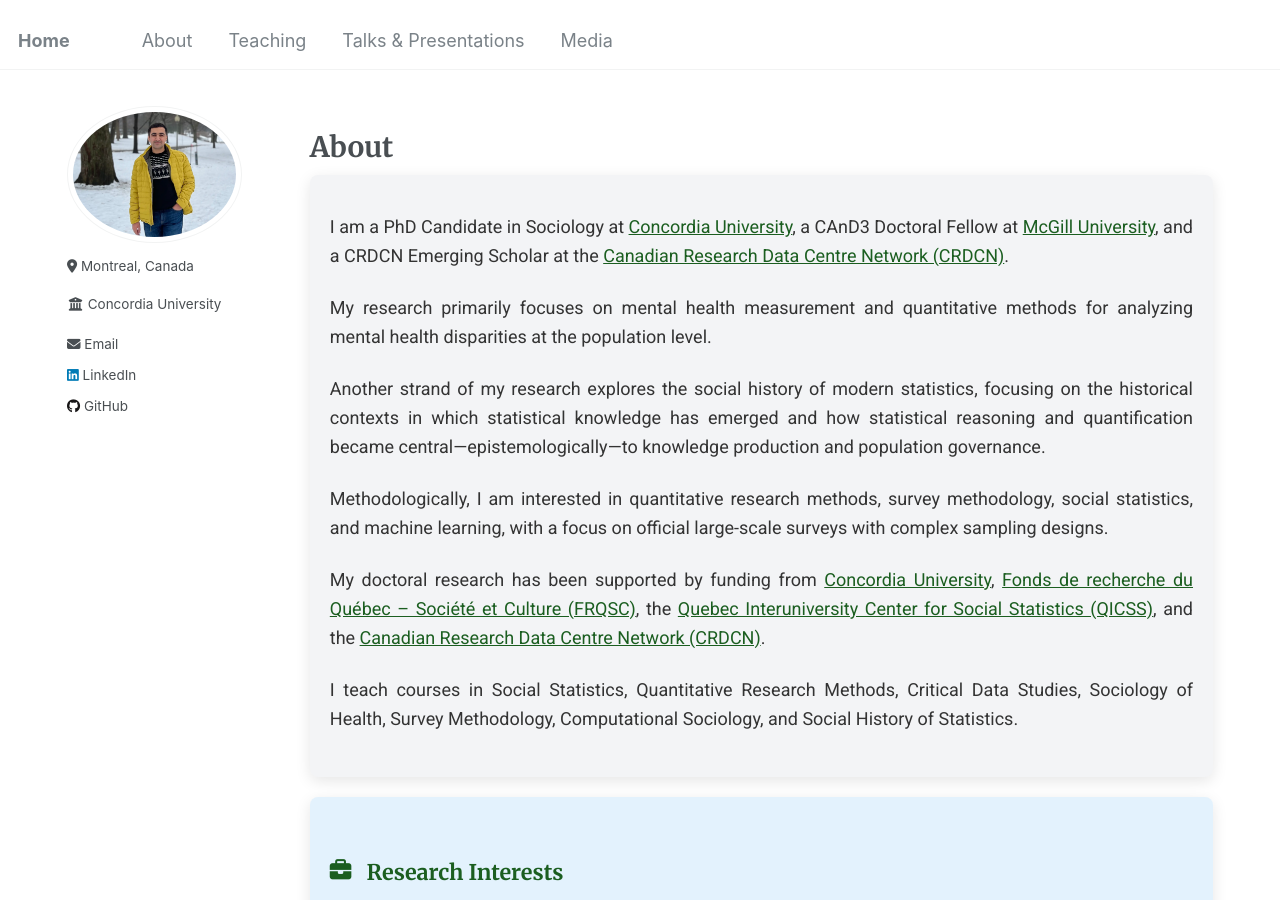
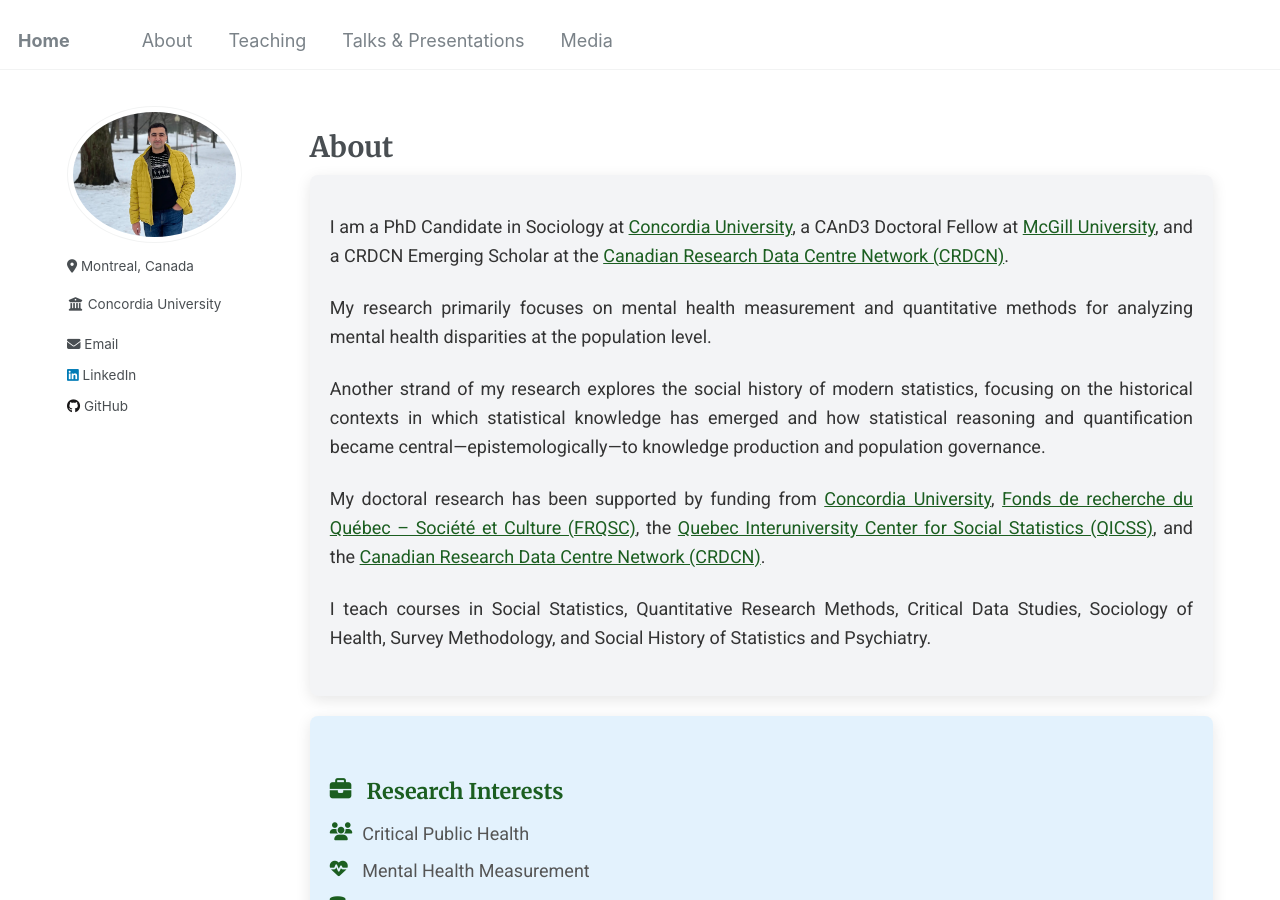
Before and after one commit to Mohsnmonji/mohsnmonji.github.io, a Jekyll site: the page built from about-me.md, in a window 1280 px wide and 900 px high. Built offline with Jekyll 4.4.1, drawn with Linux system fonts in a browser that asks for light colours.

Commit message:
Update about-me.md

```diff
--- a/about-me.md
+++ b/about-me.md
@@ -104,11 +104,6 @@ author_profile: true
   </p>
 
   <p>
-    Methodologically, I am interested in quantitative research methods, survey methodology,
-    social statistics, and machine learning, with a focus on official large-scale surveys with complex sampling designs.
-  </p>
-
-  <p>
     My doctoral research has been supported by funding from
     <a href="https://www.concordia.ca/artsci/sociology-anthropology.html" target="_blank">Concordia University</a>,
     <a href="https://www.frq.gouv.qc.ca" target="_blank">Fonds de recherche du Québec – Société et Culture (FRQSC)</a>,
@@ -119,7 +114,7 @@ author_profile: true
   <p>
     I teach courses in Social Statistics,
     Quantitative Research Methods, Critical Data Studies, Sociology of Health,
-    Survey Methodology, Computational Sociology, and Social History of Statistics.
+    Survey Methodology, and Social History of Statistics and Psychiatry.
   </p>
 </div>
 
```
